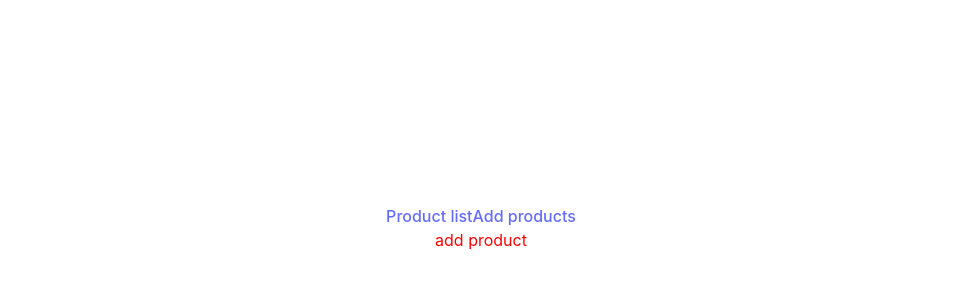
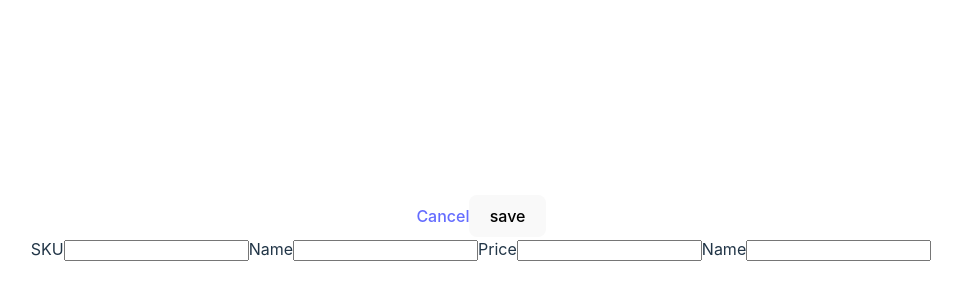
Before and after one commit to Jinpai666/Product-List-App, a React (Vite) app: page /add-product in a window 1280 px wide. Shown: the part 172-472 px from the top of the page, without its empty margins (159-1121 px from the left). Built offline with nearby package versions, Linux system fonts and the light colour scheme.

Commit message:
create routes

```diff
--- a/src/App.jsx
+++ b/src/App.jsx
@@ -6,7 +6,6 @@ import {
     createBrowserRouter,
     createRoutesFromElements,
     Route,
-    Link,
     Outlet,
     RouterProvider
 } from 'react-router-dom'
@@ -32,14 +31,9 @@ function App() {
 
 const Root = () => {
     return <>
-        <div>
-            <Link to="/">Product list</Link>
-            <Link to="/add-product">Add products</Link>
-        </div>
 
-        <div>
             <Outlet/>
-        </div>
+
     </>
 }
 
--- /dev/null
+++ b/src/components/ListItem.jsx
@@ -0,0 +1,12 @@
+import React from 'react';
+
+const ListItem = ({item}) => {
+    console.log('item',item)
+    return (
+        <div>
+            {item}
+        </div>
+    );
+};
+
+export default ListItem;
--- a/src/pages/AddProduct/AddProduct.jsx
+++ b/src/pages/AddProduct/AddProduct.jsx
@@ -1,9 +1,42 @@
 import React from 'react';
 import './AddProduct.scss'
+import {Link} from "react-router-dom";
+import {useEffect, useState} from "react";
 
 function AddProduct(props) {
+    const [listItems, setListItems] = useState([]) ;
+
+    useEffect(()=>{
+        window.localStorage.getItem('list') && setListItems (JSON.parse(window.localStorage.getItem('list')));
+        console.log('zmieniam')
+    },[]);
     return (
-        <div className={'test'}>add product</div>
+        <>
+            <Link to="/">Cancel</Link>
+            <button>save</button>
+            <form>
+                <label>
+                    SKU
+                    <input type="text"/>
+                </label>
+
+                <label>
+                    Name
+                    <input type="text"/>
+                </label>
+
+                <label>
+                    Price
+                    <input type="text"/>
+                </label>
+
+                <label>
+                    Name
+                    <input type="text"/>
+                </label>
+
+            </form>
+        </>
     );
 }
 
--- a/src/pages/ProductList/ProductList.jsx
+++ b/src/pages/ProductList/ProductList.jsx
@@ -1,9 +1,57 @@
-import React from 'react';
+import React, {useEffect, useState} from 'react';
 import './ProductList.scss'
+import {Link} from "react-router-dom";
+import ListItem from "../../components/ListItem.jsx";
+
 
 function ProductList(props) {
+     const [listItems, setListItems] = useState([]) ;
+
+    useEffect(()=>{
+        window.localStorage.getItem('list') && setListItems (JSON.parse(window.localStorage.getItem('list')));
+        console.log('zmieniam')
+    },[]);
+
+    // const addToLocalStorage = () => window.localStorage.setItem('list', JSON.stringify([
+    //     {
+    //         type: 'furniture',
+    //         name: 'chair',
+    //         SKU: 'f3612241ad',
+    //         price: '25$',
+    //         dimension: '24x45x15'
+    //     },
+    //     {
+    //         type: 'DVD',
+    //         name: 'The Wire',
+    //         SKU: 'z3618541sf',
+    //         price: '25$',
+    //         size: '700MB'
+    //     },
+    //     {
+    //         type: 'book',
+    //         name: 'The Lord of the Rings',
+    //         SKU: 'z3618541sf',
+    //         price: '25$',
+    //         weight: '2KG'
+    //     }
+    // ]));
     return (
-        <div className={'test'}>product list</div>
+        <>
+            <div>
+                <h1>Product List</h1>
+                <div>
+                    <Link to="/add-product">ADD</Link>
+                    <button id="delete-product-btn">MASS DELETE</button>
+                </div>
+                <div>
+                    { listItems?.map((item, idx)=>
+                        <ListItem key={idx} item={item.name}/>
+                    )}
+                </div>
+            </div>
+
+        </>
+
     );
 }
 
```
Also changed, not shown: src/utils/localStorageDataOperations.js (added).
